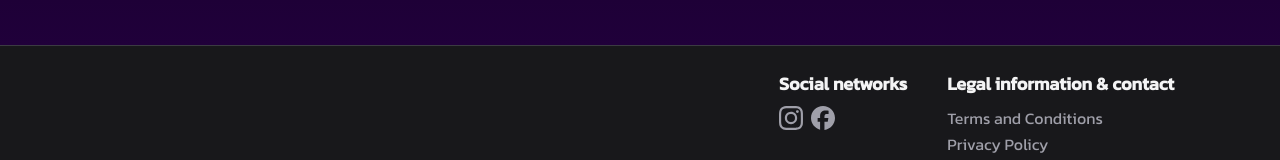
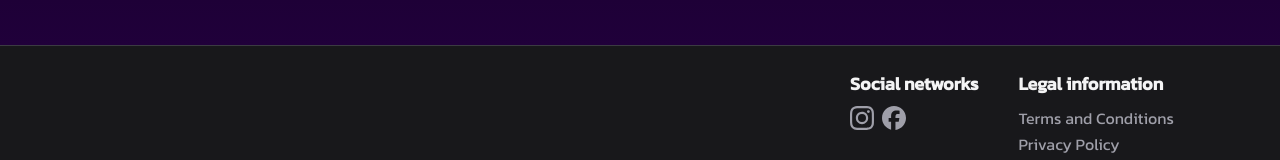
Before and after one commit to comitas-sro/ravefree-website, a Next.js app: page / in a window 1280 px wide. Shown: the part 1308-1468 px from the top of the page. Built offline with nearby package versions, Linux system fonts and the light colour scheme.

Commit message:
Fix wording

```diff
--- a/src/app/components/common/Footer.tsx
+++ b/src/app/components/common/Footer.tsx
@@ -72,7 +72,7 @@ export function Footer() {
           </div>
           <div className="flex flex-col">
             <p className="mt-6 mb-2 text-lg font-semibold">
-              Legal information & contact
+              Legal information
             </p>
             <FooterLink href="/terms-and-conditions">
               Terms and Conditions
```
